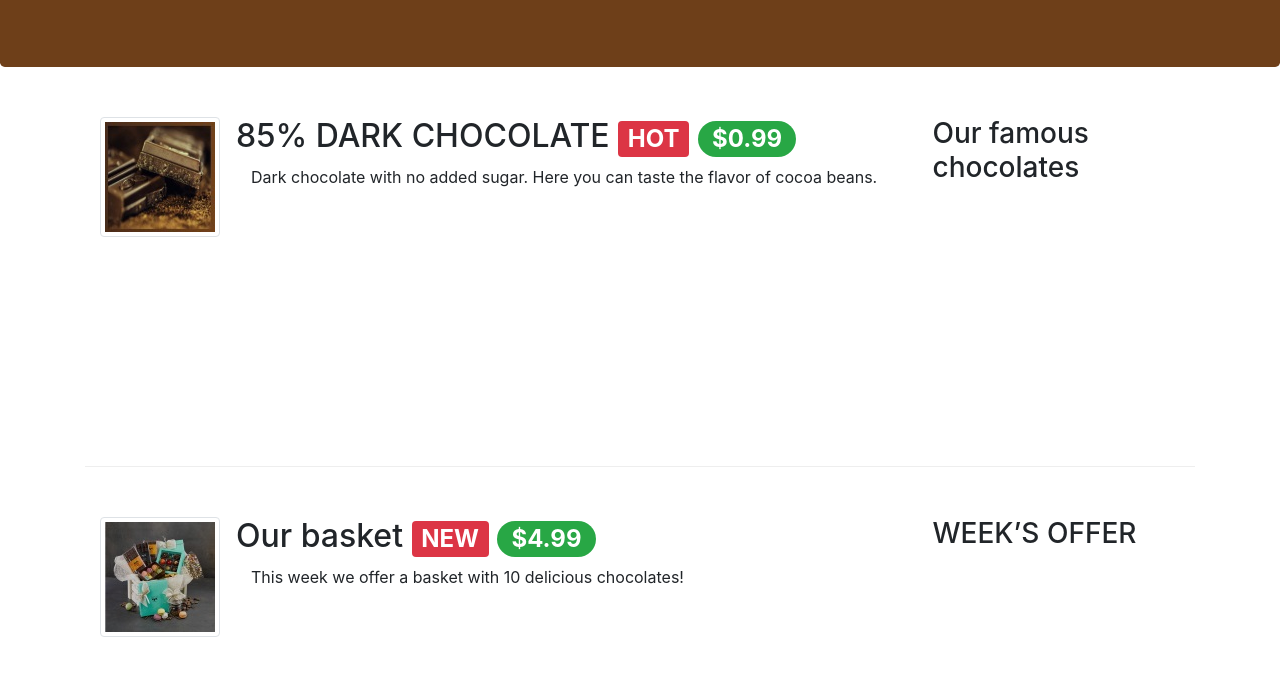
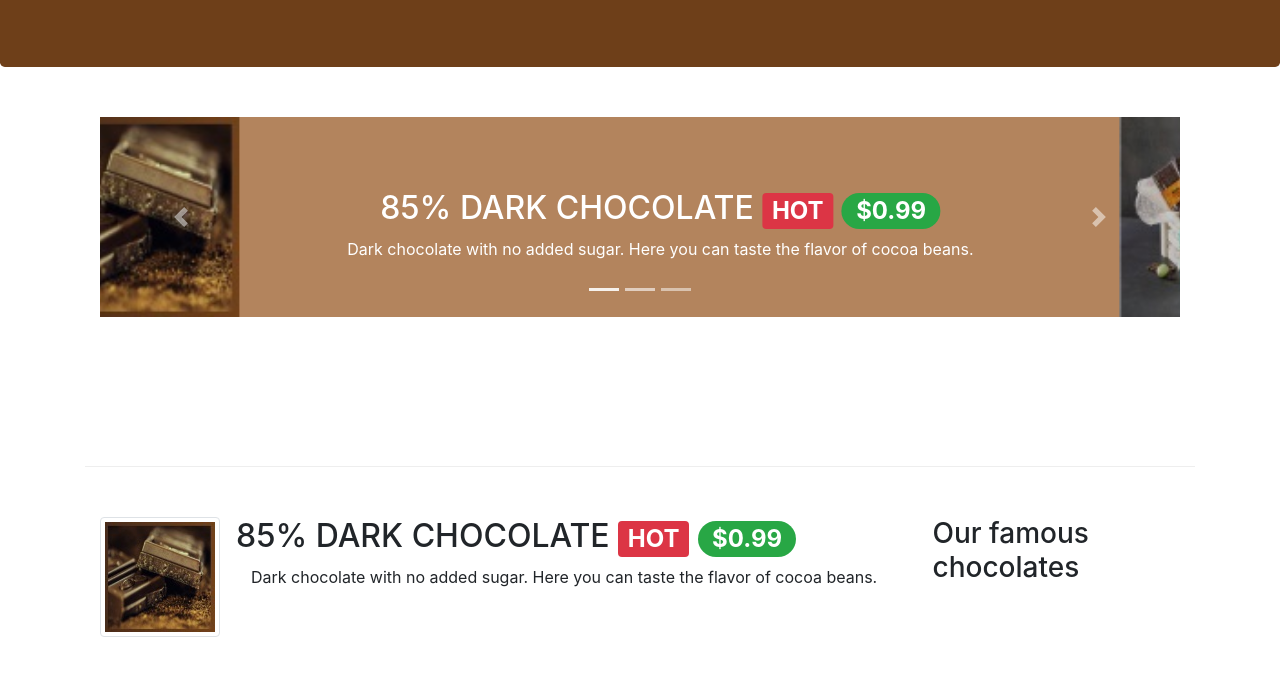
Before and after one commit to triantac/CharaLeChocolat, a plain HTML site: page index.html in a window 1280 px wide. Shown: the part 267-942 px from the top of the page. Drawn offline with nearby package versions, Linux system fonts and the light colour scheme.

Commit message:
Carousel

```diff
--- a/css/mystyles.css
+++ b/css/mystyles.css
@@ -43,3 +43,20 @@
 border-bottom: 1px solid #ddd;
 padding: 10px;
 }
+
+.carousel{
+background: #914d15b0;
+}
+.carousel-item{
+height:200px;
+}
+.carousel-item img{
+position: absolute;
+top:0;
+left:0;
+min-height: 200px;
+}
+.carousel-caption{
+    position: right;
+    right: 0px;
+}
--- a/index.html
+++ b/index.html
@@ -59,15 +59,15 @@
                             <label class="sr-only" for="exampleInputEmail3">Email
                                 address
                             </label>
-                            <input type="email" class="form-control form-control-sm mr-1"
-                                id="exampleInputEmail3" placeholder="Enter email">
+                            <input type="email" class="form-control form-control-sm mr-1" id="exampleInputEmail3"
+                                placeholder="Enter email">
                         </div>
                         <div class="form-group">
                             <label class="sr-only" for="exampleInputPassword3">
                                 Password
                             </label>
-                            <input type="password" class="form-control form-control-sm mr-1"
-                                id="exampleInputPassword3" placeholder="Password">
+                            <input type="password" class="form-control form-control-sm mr-1" id="exampleInputPassword3"
+                                placeholder="Password">
                         </div>
                         <div class="form-check">
                             <label class="form-check-label">
@@ -78,8 +78,7 @@
                     </form>
                 </div>
                 <div class="modal-footer">
-                    <button type="button" class="btn btn-default btn-sm"
-                        data-dismiss="modal">Cancel
+                    <button type="button" class="btn btn-default btn-sm" data-dismiss="modal">Cancel
                     </button>
                     <button type="submit" class="btn btn-primary btn-sm">
                         Sign in
@@ -100,7 +99,9 @@
                     <img src="images/logo.png" class="img-fluid">
                 </div>
                 <div class="col-12 col-sm-3 d-flex align-items-center">
-                    <a class="btn btn-warning btn-sm active" role="button" href="#linkhere" data-toggle="tooltip" data-html="true" title="Or Call us at <br><strong>+ 987 6543 2100</strong>" data-placement="bottom">Reserve your baskets</a>
+                    <a class="btn btn-warning btn-sm active" role="button" href="#linkhere" data-toggle="tooltip"
+                        data-html="true" title="Or Call us at <br><strong>+ 987 6543 2100</strong>"
+                        data-placement="bottom">Reserve your baskets</a>
                 </div>
             </div>
         </div>
@@ -108,6 +109,61 @@
 
 
     <div class="container">
+        <div class="row row-content">
+            <div class="col">
+                <div id="mycarousel" class="carousel slide" data-ride="carousel">
+                    <div class="carousel-inner" role="listbox">
+                        <div class="carousel-item active">
+                            <img src="images/dark85.jpg" alt="85% DARK CHOCOLATE">
+                            <div class="carousel-caption d-none d-sm-block">
+                                <h2>85% DARK CHOCOLATE
+                                    <span class="badge badge-danger">HOT</span>
+                                    <span class="badge badge-pill badge-success">$0.99</span>
+                                </h2>
+                                <p class="col d-none d-sm-block">Dark chocolate with no added sugar.
+                                    Here you can taste the flavor of cocoa beans.
+                                </p>
+                            </div>
+                        </div>
+                        <div class="carousel-item">
+                            <img src="images/promotion.jpg" alt="Our basket">
+                            <div class="carousel-caption d-none d-sm-block">
+                                <h2>WEEK’S OFFER
+                                    <span class="badge badge-danger">NEW</span>
+                                    <span class="badge badge-pill badge-success">$4.99</span>
+                                </h2>
+                                <p class="col d-none d-sm-block">This week we offer a basket
+                                    with 10 delicious chocolates!
+                                </p>
+                            </div>
+                        </div>
+                        <div class="carousel-item">
+                            <img src="images/cartoonVasilis.png" alt="Vasilis Wilson">
+                            <div class="carousel-caption d-none d-sm-block">
+                                <h2>Vasilis Wilson
+                                </h2>
+                                <p class="col d-none d-sm-block">Vasilis is well informed of all the current
+                                    trends in pastry and contributes his innovative ideas in our products.
+                                </p>
+                            </div>
+                        </div>
+                    </div>
+                    <ol class="carousel-indicators">
+                        <li data-target="#mycarousel" data-slide-to="0" class="active"></li>
+                        <li data-target="#mycarousel" data-slide-to="1"></li>
+                        <li data-target="#mycarousel" data-slide-to="2"></li>
+                    </ol>
+                    <a class="carousel-control-prev" href="#mycarousel" role="button" data-slide="prev">
+                        <span class="carousel-control-prev-icon" aria-hidden="true"></span>
+                        <span class="sr-only">Previous</span>
+                    </a>
+                    <a class="carousel-control-next" href="#mycarousel" role="button" data-slide="next">
+                        <span class="carousel-control-next-icon" aria-hidden="true"></span>
+                        <span class="sr-only">Next</span>
+                    </a>
+                </div>
+            </div>
+        </div>
         <div class="row row-content flex-row-reverse">
             <div class="col-sm-4 col-md-3">
                 <h3>Our famous chocolates</h3>
@@ -173,29 +229,35 @@
                         <div class="form-group-row">
                             <label class="col-12 col-sm-3">Number of Baskets
                             </label>
-                            <div class= "col col-sm">
+                            <div class="col col-sm">
                                 <div class="form-check form-check-inline">
-                                <input class="form-check-input" type="radio" name="inlineRadioOptions" id="inlineRadio1" value="option1">
+                                    <input class="form-check-input" type="radio" name="inlineRadioOptions"
+                                        id="inlineRadio1" value="option1">
                                     <label class="form-check-label" for="inlineRadio1">1</label>
                                 </div>
                                 <div class="form-check form-check-inline">
-                                    <input class="form-check-input" type="radio" name="inlineRadioOptions" id="inlineRadio2" value="option2">
+                                    <input class="form-check-input" type="radio" name="inlineRadioOptions"
+                                        id="inlineRadio2" value="option2">
                                     <label class="form-check-label" for="inlineRadio2">2</label>
                                 </div>
                                 <div class="form-check form-check-inline">
-                                        <input class="form-check-input" type="radio" name="inlineRadioOptions" id="inlineRadio3" value="option3">
+                                    <input class="form-check-input" type="radio" name="inlineRadioOptions"
+                                        id="inlineRadio3" value="option3">
                                     <label class="form-check-label" for="inlineRadio3">3</label>
                                 </div>
                                 <div class="form-check form-check-inline">
-                                            <input class="form-check-input" type="radio" name="inlineRadioOptions" id="inlineRadio4" value="option4">
+                                    <input class="form-check-input" type="radio" name="inlineRadioOptions"
+                                        id="inlineRadio4" value="option4">
                                     <label class="form-check-label" for="inlineRadio4">4</label>
                                 </div>
                                 <div class="form-check form-check-inline">
-                                                <input class="form-check-input" type="radio" name="inlineRadioOptions" id="inlineRadio5" value="option5">
+                                    <input class="form-check-input" type="radio" name="inlineRadioOptions"
+                                        id="inlineRadio5" value="option5">
                                     <label class="form-check-label" for="inlineRadio5">5</label>
                                 </div>
                                 <div class="form-check form-check-inline">
-                                                    <input class="form-check-input" type="radio" name="inlineRadioOptions" id="inlineRadio6" value="option6">
+                                    <input class="form-check-input" type="radio" name="inlineRadioOptions"
+                                        id="inlineRadio6" value="option6">
                                     <label class="form-check-label" for="inlineRadio6">6</label>
                                 </div>
                             </div>
@@ -208,13 +270,13 @@
                                     <span class="input-group-text" id="date"><i class="fa fa-calendar"
                                             aria-hidden="true"></i></span>
                                 </div>
-                            <input type="date" class= "form-control" id="dateInput">
+                                <input type="date" class="form-control" id="dateInput">
                                 <div class="input-group col-12 col-sm-4">
                                     <div class="input-group-prepend">
                                         <span class="input-group-text" id="time"><i class="fa fa-clock"
                                                 aria-hidden="true"></i></span>
                                     </div>
-                            <input type="time" class= "form-control" id="timeInput">
+                                    <input type="time" class="form-control" id="timeInput">
                                 </div>
                             </div>
                         </div>
```
Lines whose indentation alone changed are shown as unchanged.
